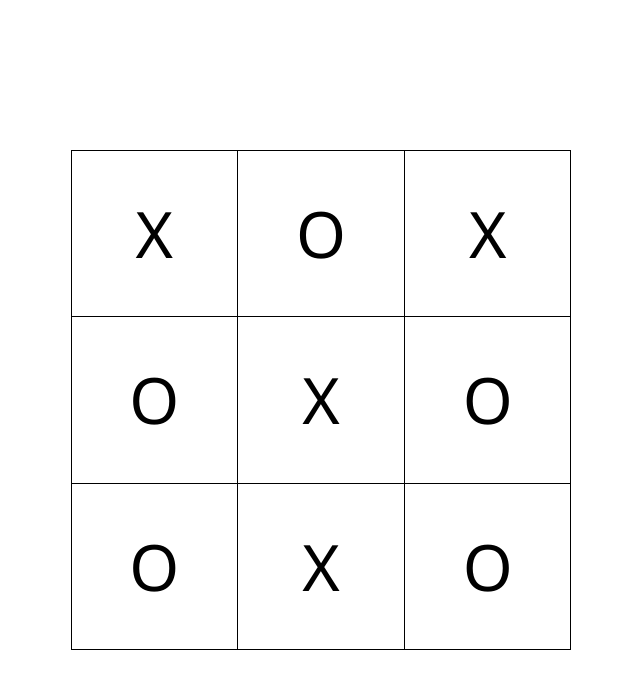
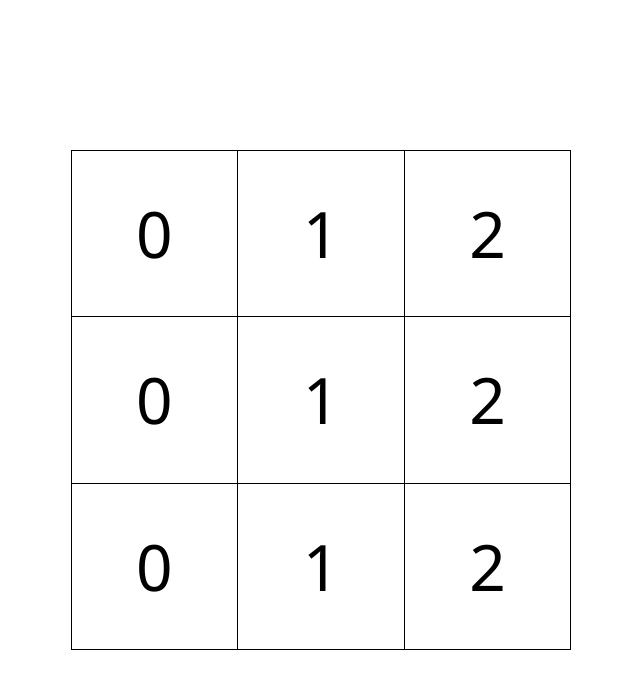
Before and after one commit to edupsousa/minicurso-react, a React (Vite) app in the folder tutorial/: page / in a window 1280 px wide. Shown: the top 688 px of the page, without its empty margins (319-959 px from the left). Built offline with nearby package versions, Linux system fonts and the light colour scheme.

Commit message:
extraído componente Celula

```diff
--- /dev/null
+++ b/tutorial/src/Celula.tsx
@@ -0,0 +1,7 @@
+type Props = {
+  valor: 0 | 1 | 2;
+};
+
+export default function Celula({ valor }: Props) {
+  return <div className="celula">{valor}</div>;
+}
--- a/tutorial/src/Tabuleiro.tsx
+++ b/tutorial/src/Tabuleiro.tsx
@@ -1,12 +1,12 @@
-const tabuleiro = ["X", "O", "X", "O", "X", "O", "O", "X", "O"] as const;
+import Celula from "./Celula";
+
+const tabuleiro = [0, 1, 2, 0, 1, 2, 0, 1, 2] as const;
 
 export default function Tabuleiro() {
   return (
     <div className="tabuleiro">
       {tabuleiro.map((celula, i) => (
-        <div key={i} className="celula">
-          {celula}
-        </div>
+        <Celula valor={celula} key={i} />
       ))}
     </div>
   );
```
